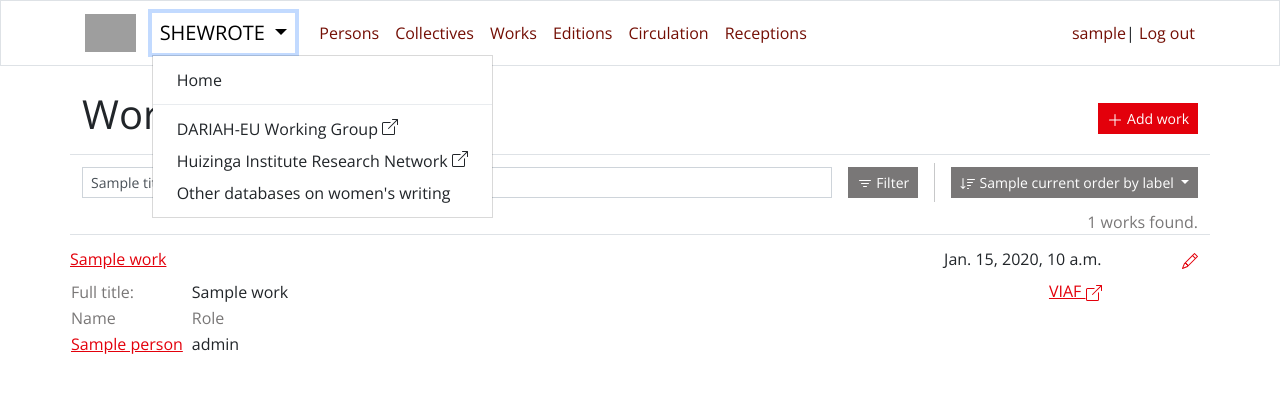
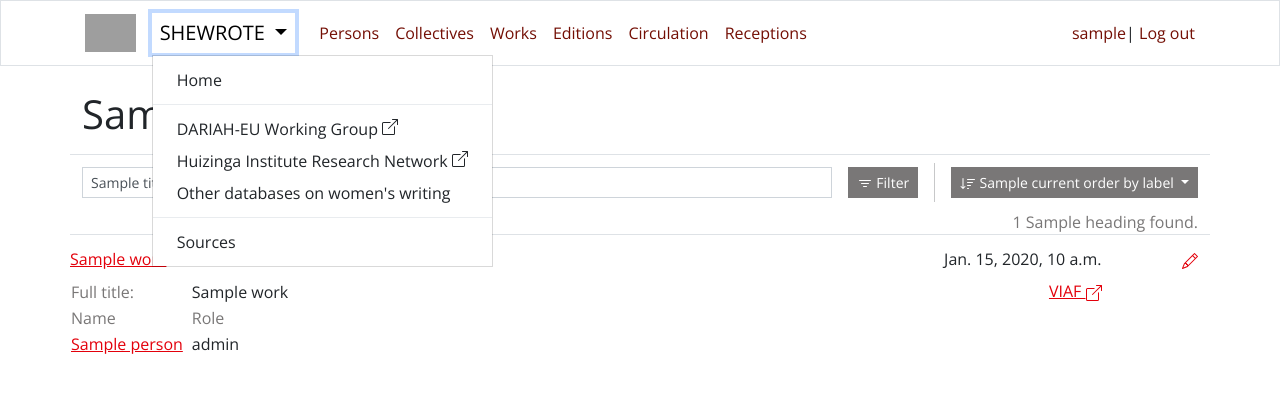
Before and after one commit to tsg-humlab/shewrote, a Django app: template shewrote/templates/shewrote/works.html in a window 1280 px wide, after a click on "SHEWROTE". Shown: the top 393 px of the page. Run offline with Django 4.2, Linux system fonts and the light colour scheme; a user stored in the database is signed in; tables that the repository leaves empty hold one stand-in row (values such as "Sample post"); the template is opened without the code that fills it: most values are stand-ins (such as "Sample title", 1, 10 or a date in 2020); parts of the project's set-up code (start-up, migrations or seed data) failed here and were passed over; some libraries are stand-ins or nearby versions; grey boxes are pictures that could not be loaded.

Commit message:
feat: Put Sources in a separate list #55

```diff
--- a/shewrote/templates/shewrote/base.html
+++ b/shewrote/templates/shewrote/base.html
@@ -104,6 +104,8 @@
                             </svg>
                         </a></li>
                         <li><a class="dropdown-item" href="{% url 'shewrote:pages' 'digital_databases' %}">Other databases on women's writing</a></li>
+                        <li><hr class="dropdown-divider"></li>
+                        <li><a class="dropdown-item" href="{% url 'shewrote:sources'  %}">Sources</a></li>
                       </ul>
                     </li>
                     <li class="nav-item">
--- a/shewrote/templates/shewrote/works.html
+++ b/shewrote/templates/shewrote/works.html
@@ -3,6 +3,9 @@
 
 {% block page_header %}
     <div class="hstack gap-3 pb-2 mb-2 border-bottom">
+        {% if heading %}
+            <h1>{{ heading|capfirst }}</h1>
+        {% else %}
             <h1>Works</h1>
             {% if user.is_authenticated %}
                 <a class="btn btn-primary btn-sm mt-1 mb-1 ms-auto text-nowrap" href="{% url 'shewrote:new_work' %}">
@@ -11,6 +14,7 @@
                     </svg>
                     Add work
                 </a>
+            {% endif %}
         {% endif %}
     </div>
 {% endblock page_header %}
@@ -51,7 +55,7 @@
         <div class="pagination me-auto">
             {% bootstrap_pagination works url=request.get_full_path %}
         </div>
-        <div class="text-secondary">{% if count %}{{ count }} works found.{% endif %}</div>
+        <div class="text-secondary">{% if count %}{{ count }} {{ heading|default:'works' }} found.{% endif %}</div>
     </div>
 
     <ul class="list-group list-group-flush pb-2 mb-4">
--- a/shewrote/urls.py
+++ b/shewrote/urls.py
@@ -26,6 +26,8 @@ urlpatterns = [
     path('collectives/<uuid:collective_id>/', views.collective, name='collective'),
     # Page that shows all works
     path('works/', views.works, name='works'),
+    # List of Works that are sources
+    path('sources/', views.sources, name='sources'),
     # Detail page for a single work
     path('works/<uuid:work_id>/', views.work, name='work'),
     # Page for adding a new work
```
Also changed, not shown: shewrote/models.py (+14 -0 lines), shewrote/views.py (+13 -4 lines). Lines whose indentation alone changed are shown as unchanged.
